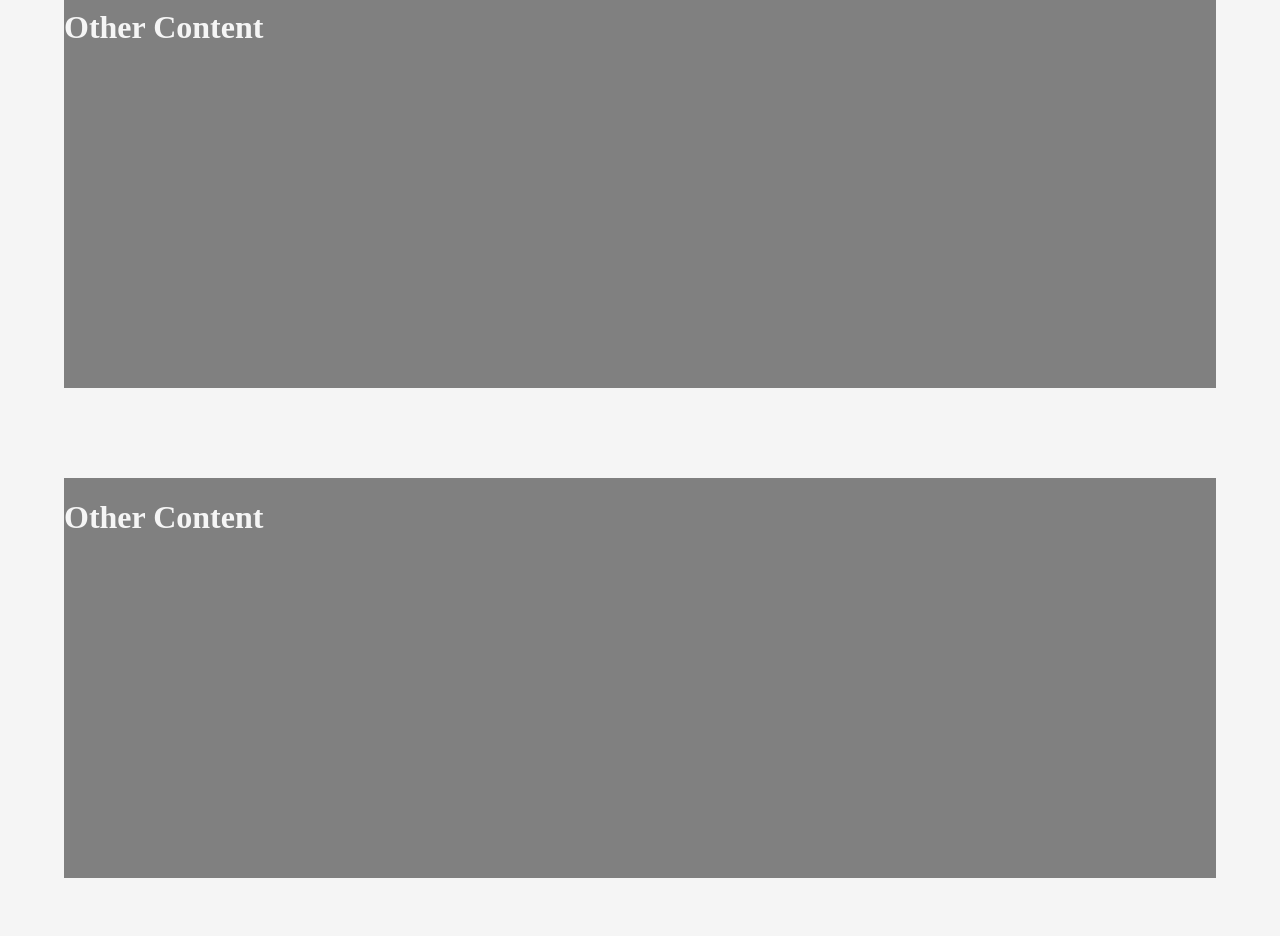
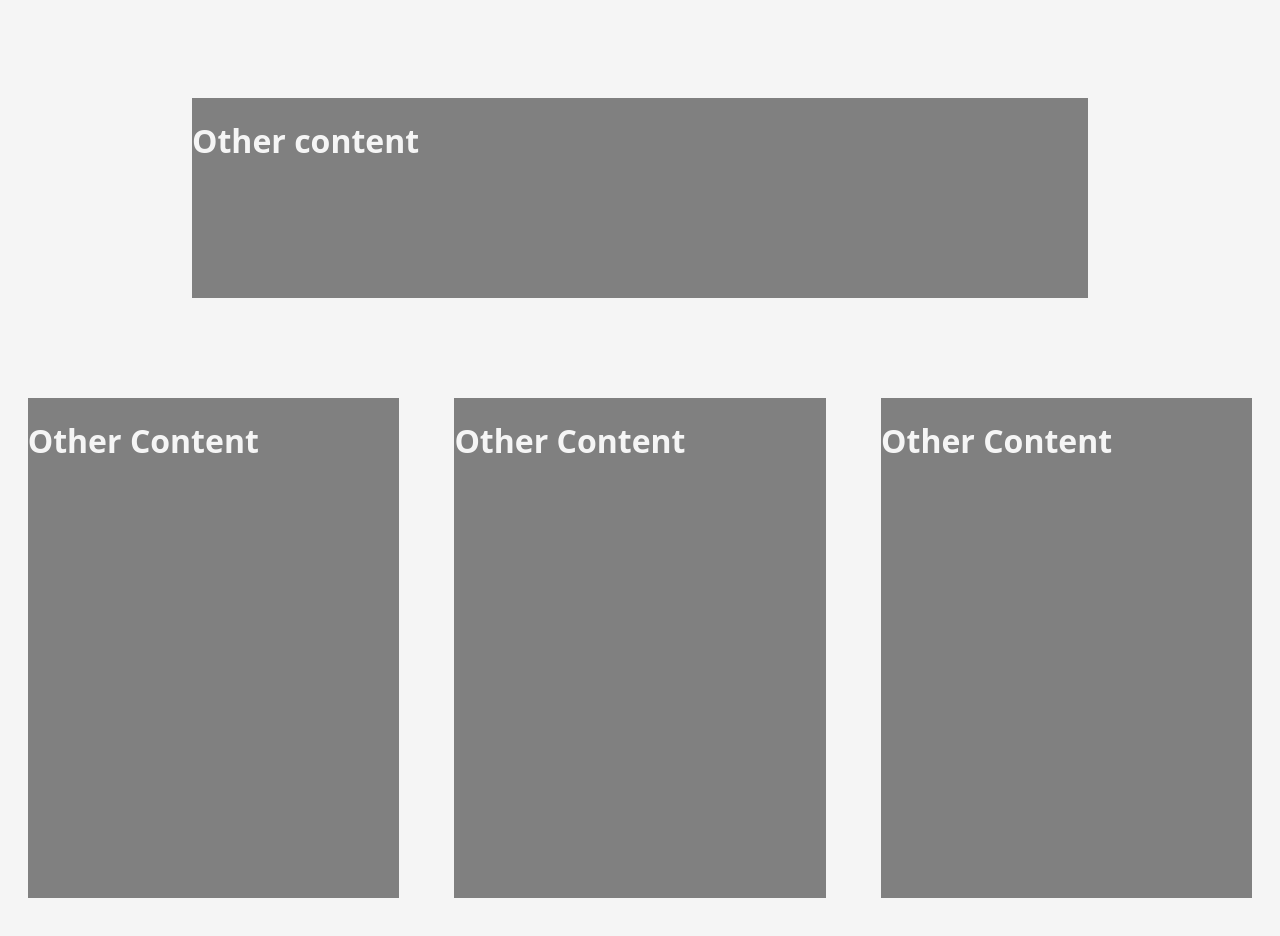
Before and after one commit to BuddhaTheChef/fl-2020, a React (Create React App) app: page / in a window 1280 px wide. Shown: the part 1392-2328 px from the top of the page. Built offline with nearby package versions, Linux system fonts and the light colour scheme.

Commit message:
adding in styles for home

```diff
--- a/src/App.css
+++ b/src/App.css
@@ -2,6 +2,7 @@ html {
   margin: 0;
   padding: 0;
   overflow-x: hidden;
+  font-family: system-ui;
 }
 
 body {
@@ -111,15 +112,30 @@ a {
   z-index: 1;
 }
 
+.main-lower-div {
+  display: flex;
+}
+
 .home-lower-div {
   display: flex;
   background-color: grey;
-  width: 90%;
+  width: 29%;
   margin: 90px auto;
-  height: 400px;
+  height: 500px;
   z-index: 10;
   position: relative;
 }
+
+.home-lower-subdiv {
+  display: flex;
+  background-color: grey;
+  width: 70%;
+  margin: 10px auto;
+  height: 200px;
+  z-index: 10;
+  position: relative;
+}
+
 
 /* About page  */
 
@@ -205,12 +221,18 @@ background-color: rgb(116, 41, 126);
 .mid-contact-div {
   color: whitesmoke;
   height: 60vh;
+  display: flex;
+justify-content: center;
+align-items: center;
 }
 
 .lower-contact-div {
   color: black;
   height: 60vh;
   background-color: whitesmoke;
+  display: flex;
+justify-content: center;
+align-items: center;
 }
 
 
--- a/src/components/Contact/Contact.js
+++ b/src/components/Contact/Contact.js
@@ -8,10 +8,13 @@ export default class Contact extends Component {
                 <div className="header-contact-div"><p style={{padding: '95px', fontSize: '40px'}}>Contact</p></div>
             </div>
             <div className="mid-contact-div">
-                <h3>Content here</h3>
+                <h3 style={{padding: '95px', fontSize: '40px'}}>Content here</h3>
             </div>
             <div className="lower-contact-div">
-                <h3>Content here</h3>
+                <h3 style={{padding: '95px', fontSize: '40px'}}>Content here</h3>
+            </div>
+            <div className="main-contact-div">
+                <div className="header-contact-div"><p style={{padding: '95px', fontSize: '40px'}}>Content here</p></div>
             </div>
             </div>
         )
--- a/src/components/Home/Home.js
+++ b/src/components/Home/Home.js
@@ -18,6 +18,7 @@ export default class Home extends Component {
             <div class="diagonal"></div>
           </section>
         </div>
+        <div className="main-lower-div">
         <div className="home-lower-div">
             <h1>Other Content</h1>
         </div>
@@ -29,6 +30,24 @@ export default class Home extends Component {
         <div className="home-lower-div">
             <h1>Other Content</h1>
         </div>
+        </div>
+        <div className="home-lower-subdiv">
+          <h1>Other content</h1>
+        </div>
+
+        <div className="main-lower-div">
+        <div className="home-lower-div">
+            <h1>Other Content</h1>
+        </div>
+
+        <div className="home-lower-div">
+            <h1>Other Content</h1>
+        </div>
+
+        <div className="home-lower-div">
+            <h1>Other Content</h1>
+        </div>
+        </div>
       </div>
     );
   }
--- a/src/components/Work/Work.js
+++ b/src/components/Work/Work.js
@@ -11,6 +11,7 @@ export default class Work extends Component {
                 <div className="work-div-subcontent"><h4>Work 1</h4></div>
                 <div className="work-div-subcontent"><h4>Work 2</h4></div>
                 <div className="work-div-subcontent"><h4>Work 3</h4></div>
+                <div className="work-div-subcontent"><h4>Work 4</h4></div>
             </div>
             </div>
         )
```
